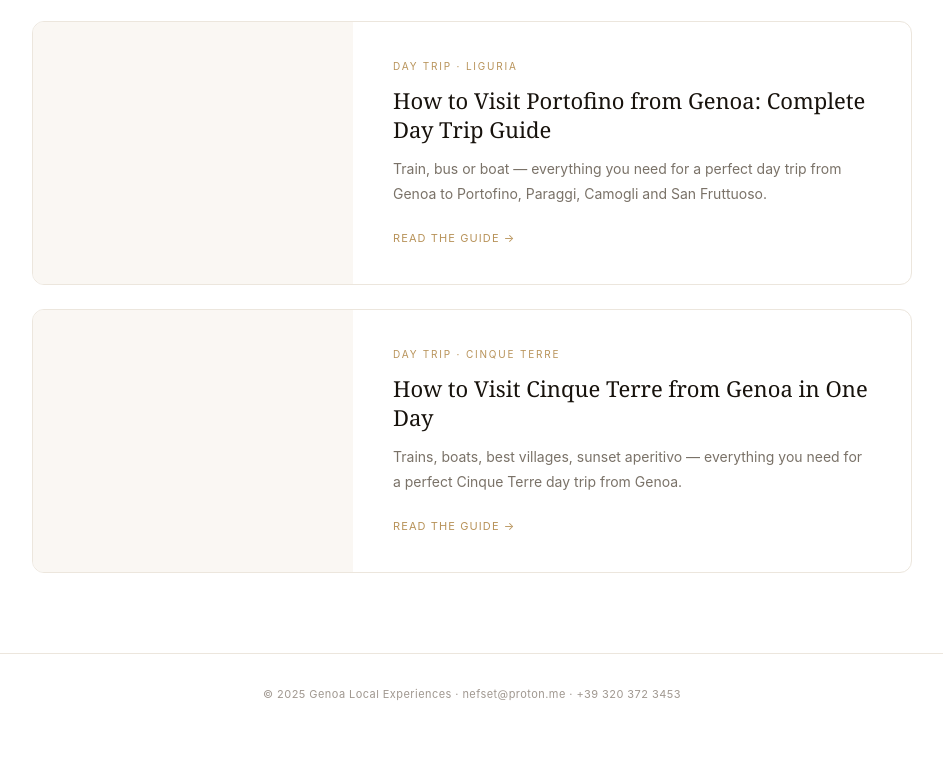
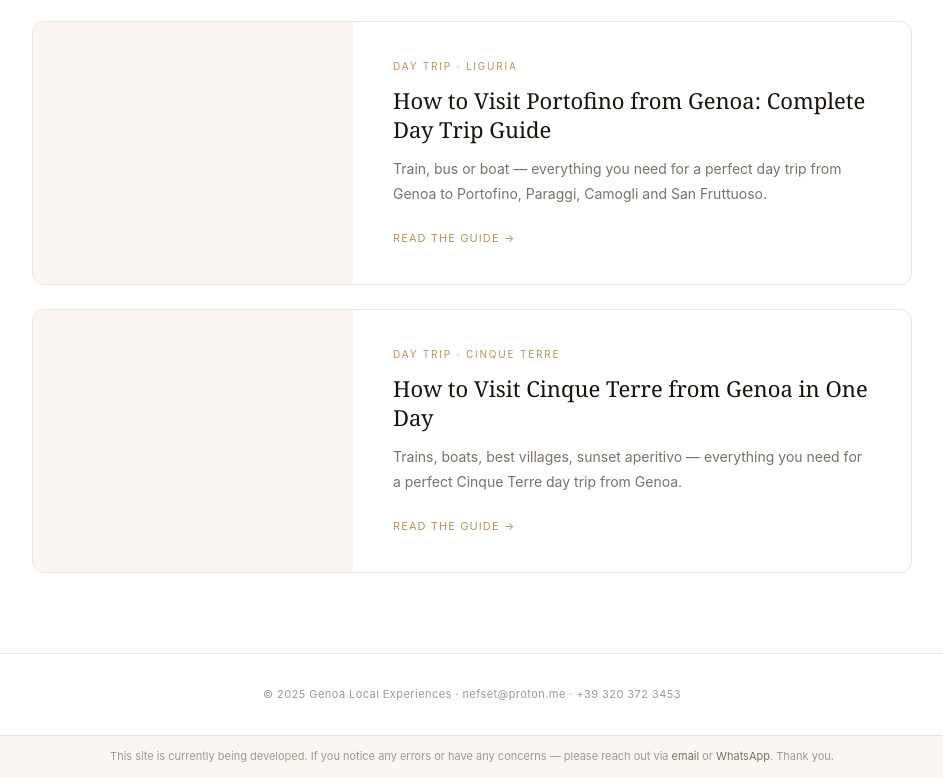
Before and after one commit to nefset-png/genoabylocal, a plain HTML site: page travel-tips/index.html in a window 1280 px wide. Shown: the part 688-1466 px from the top of the page, without its empty margins (168-1111 px from the left). Before the commit the page ends 1423 px from the top, so only its background shows below. Drawn offline with Linux system fonts and the light colour scheme.

Commit message:
Add site-in-development notice to all page footers

```diff
--- a/travel-tips/index.html
+++ b/travel-tips/index.html
@@ -147,6 +147,7 @@ document.addEventListener('click',function(){var d=document.getElementById('cont
 <footer>
   <div class="foot-copy">© 2025 Genoa Local Experiences · nefset@proton.me · +39 320 372 3453</div>
 </footer>
+  <div style="background:#faf7f3;border-top:0.5px solid #ece6dd;padding:12px 40px;text-align:center;font-size:11px;color:#a09890;line-height:1.6">This site is currently being developed. If you notice any errors or have any concerns — please reach out via <a href="mailto:nefset@proton.me" style="color:#7a7268;text-decoration:none">email</a> or <a href="https://wa.me/393203723453" target="_blank" style="color:#7a7268;text-decoration:none">WhatsApp</a>. Thank you.</div>
 
 </body>
 </html>
```
Also changed, not shown: index.html (+1 -0 lines), tours/cinque-terre-experience/index.html (+1 -0 lines), tours/genoa-must-see/index.html (+1 -0 lines), tours/portofino-beyond/index.html (+1 -0 lines), travel-tips/cinque-terre-day-trip-from-genoa/index.html (+1 -0 lines), travel-tips/genoa-cruise-itinerary/index.html (+1 -0 lines), travel-tips/portofino-day-trip-from-genoa/index.html (+1 -0 lines).
